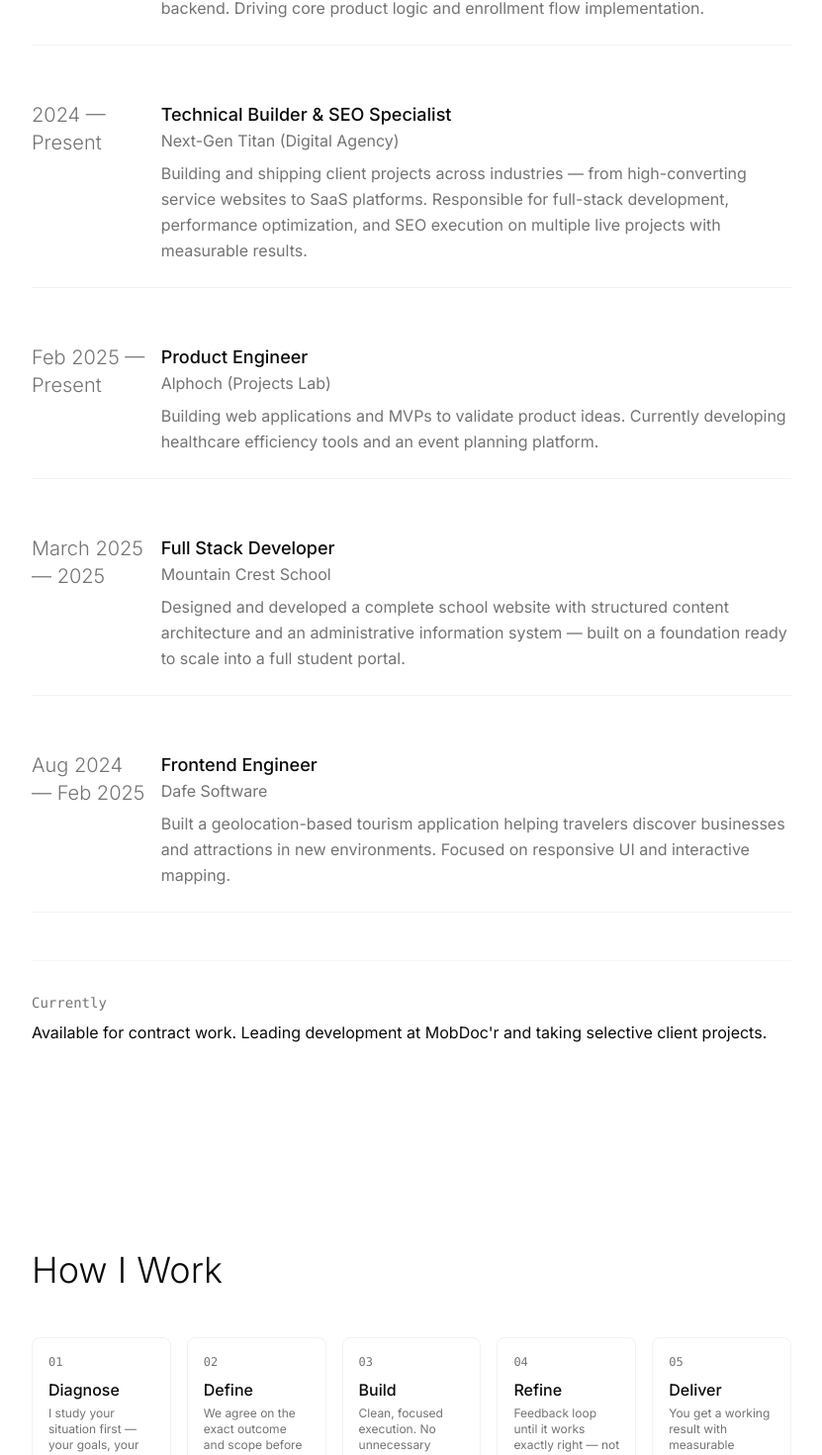
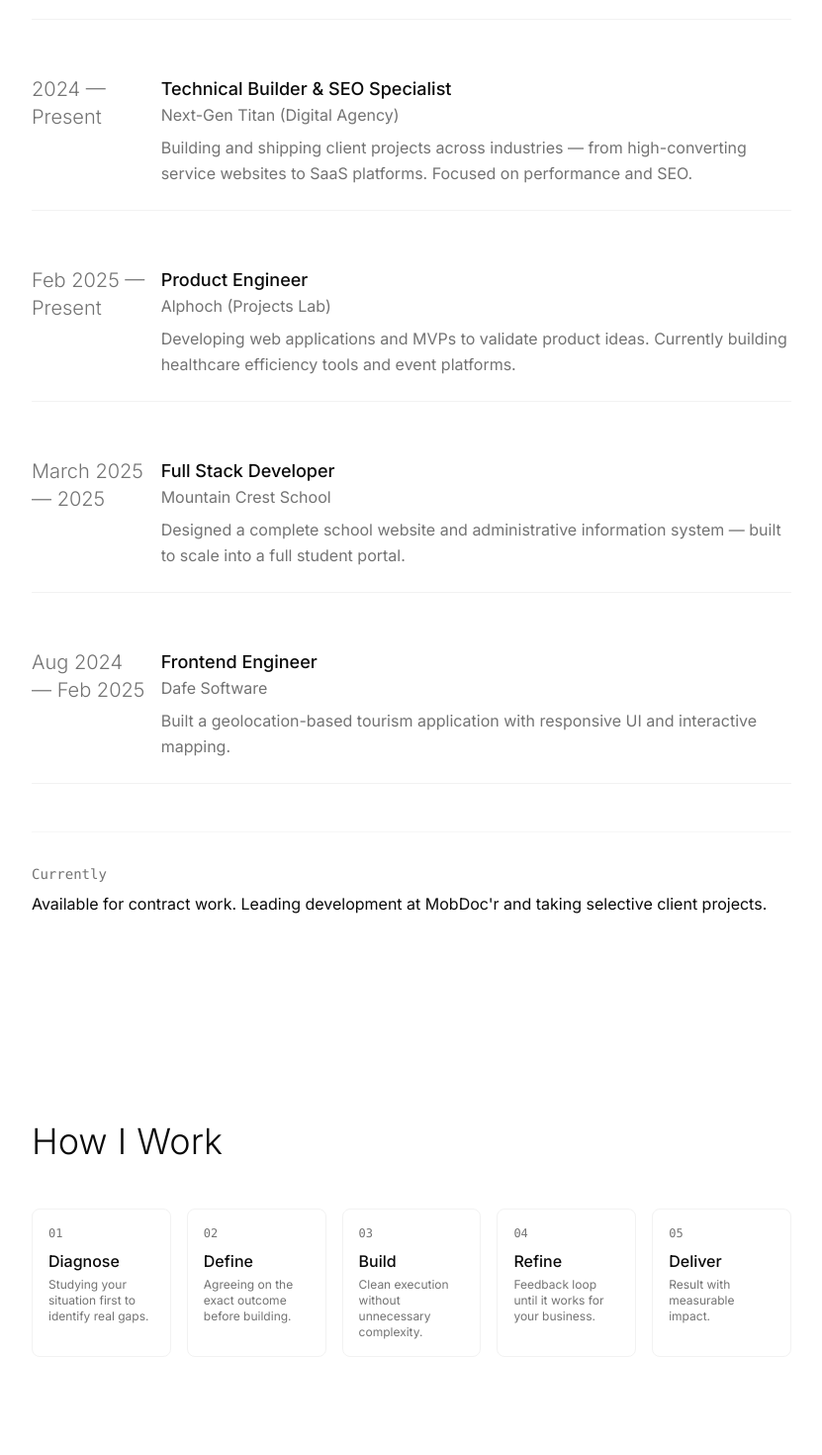
Before and after one commit to techchibuike/portfolio, a Next.js app: page / in a window 1280 px wide. Shown: the part 1157-2627 px from the top of the page at 99% size, without its empty margins (224-1055 px from the left). Built offline with nearby package versions, Linux system fonts and the light colour scheme.

Commit message:
feat: initialize portfolio landing page with experience, project showcase, and theme toggle

```diff
--- a/src/app/page.tsx
+++ b/src/app/page.tsx
@@ -18,73 +18,67 @@ const EXPERIENCE = [
     role: "Full Stack Developer",
     company: "MobDoc'r (Healthcare MVP)",
     description:
-      "Leading development of a healthcare platform connecting users to HMO plans across Nigeria. Built admin, user, and HMO dashboards on a scalable NestJS backend. Driving core product logic and enrollment flow implementation.",
+      "Leading development of a healthcare platform connecting users to HMO plans. Built admin, user, and HMO dashboards on a scalable NestJS backend.",
   },
   {
     year: "2024 — Present",
     role: "Technical Builder & SEO Specialist",
     company: "Next-Gen Titan (Digital Agency)",
     description:
-      "Building and shipping client projects across industries — from high-converting service websites to SaaS platforms. Responsible for full-stack development, performance optimization, and SEO execution on multiple live projects with measurable results.",
+      "Building and shipping client projects across industries — from high-converting service websites to SaaS platforms. Focused on performance and SEO.",
   },
   {
     year: "Feb 2025 — Present",
     role: "Product Engineer",
     company: "Alphoch (Projects Lab)",
     description:
-      "Building web applications and MVPs to validate product ideas. Currently developing healthcare efficiency tools and an event planning platform.",
+      "Developing web applications and MVPs to validate product ideas. Currently building healthcare efficiency tools and event platforms.",
   },
   {
     year: "March 2025 — 2025",
     role: "Full Stack Developer",
     company: "Mountain Crest School",
     description:
-      "Designed and developed a complete school website with structured content architecture and an administrative information system — built on a foundation ready to scale into a full student portal.",
+      "Designed a complete school website and administrative information system — built to scale into a full student portal.",
   },
   {
     year: "Aug 2024 — Feb 2025",
     role: "Frontend Engineer",
     company: "Dafe Software",
     description:
-      "Built a geolocation-based tourism application helping travelers discover businesses and attractions in new environments. Focused on responsive UI and interactive mapping.",
+      "Built a geolocation-based tourism application with responsive UI and interactive mapping.",
   },
 ];
 
 const WORK_DOORS = [
   {
     title: "Turn Interest Into Action",
-    description:
-      "For coaches, consultants, and service professionals getting attention online but not converting it into consistent clients or bookings.",
+    description: "For professionals getting online attention but struggling to convert it into consistent clients.",
     services: [
-      "Clean site that presents your offer clearly",
-      "Intake form that qualifies leads before they reach you",
-      "Direct booking flow — no back-and-forth DMs",
-      "Performance optimization and analytics setup",
-      "SEO so the right people find you first",
+      "Landing pages focused on results",
+      "Lead qualification flows",
+      "Streamlined booking",
+      "Performance & SEO",
     ],
   },
   {
-    title: "Build Your Product Right the First Time",
-    description:
-      "For startups and founders who need a working MVP or full application — built to scale, not just to demo.",
+    title: "Build Your Product Right",
+    description: "For startups needing a working MVP or full-stack application built to scale from day one.",
     services: [
-      "Full-stack web applications",
-      "Dashboard and admin systems",
-      "API development and database design",
-      "Deployment and DevOps",
-      "SaaS architecture and product logic",
+      "Full-stack web apps",
+      "Admin & Dashboard systems",
+      "API & Database design",
+      "Deployment & DevOps",
     ],
   },
   {
-    title: "Fix What's Already Broken",
-    description:
-      "For businesses with an existing site or system that isn't performing — slow, unclear, or not converting.",
+    title: "Fix What's Broken",
+    description: "For businesses with an existing system that isn't performing — slow, unclear, or not converting.",
     services: [
-      "Performance and load time fixes",
-      "Conversion rate optimization",
-      "SEO and visibility setup",
-      "Lead capture and analytics integration",
-      "Mobile experience improvements",
+      "Performance & Load time",
+      "Conversion Optimization",
+      "Search visibility (SEO)",
+      "Mobile UX fixes",
     ],
   },
 ];
@@ -93,11 +87,11 @@ const PROJECTS = [
   {
     id: 1,
     year: "2024",
-    name: "Career Coach Experts — via Next-Gen Titan",
+    name: "Career Coach Experts",
     description:
-      "Built a high-ticket consultation funnel and global authority positioning system for a career coaching brand. Turned scattered online presence into a consistent, bookable pipeline of serious clients.",
-    tech: ["Professional Services", "Funnel", "SEO", "Authority Building"],
-    results: "320% increase in bookings · Global authority positioning",
+      "Built a consultation funnel and global authority positioning system for a career coaching brand.",
+    tech: ["Funnel", "SEO", "Authority"],
+    results: "320% increase in bookings",
     demo: "https://www.career-coach-experts.com/",
     github: null,
     type: "client",
@@ -105,11 +99,11 @@ const PROJECTS = [
   {
     id: 2,
     year: "2024",
-    name: "Better Body Massage — via Next-Gen Titan",
+    name: "Better Body Massage",
     description:
-      "Built a high-converting digital presence for a medical massage clinic in Florida. Designed around one goal: turning site visitors into booked appointments, with seamless booking integration and a clear service layout.",
-    tech: ["Healthcare", "Lead Generation", "Booking Flow"],
-    results: "200% increase in leads · Seamless booking integration",
+      "High-converting digital presence built to turn site visitors into booked appointments.",
+    tech: ["Healthcare", "Leads", "Booking"],
+    results: "200% increase in leads",
     demo: "https://betterbodymassage.com/",
     github: null,
     type: "client",
@@ -117,11 +111,11 @@ const PROJECTS = [
   {
     id: 3,
     year: "2024",
-    name: "The Botox Barn — via Next-Gen Titan",
+    name: "The Botox Barn",
     description:
-      "Premium aesthetic branding and local search dominance for an elite wellness clinic. Built to attract high-intent local clients through strong positioning and precise technical SEO execution.",
+      "Premium aesthetic branding and local search dominance for an elite wellness clinic.",
     tech: ["Healthcare", "Local SEO", "Branding"],
-    results: "250% lead growth · Local SEO dominance",
+    results: "250% lead growth",
     demo: "https://www.thebotoxbarn.com/",
     github: null,
     type: "client",
@@ -129,11 +123,11 @@ const PROJECTS = [
   {
     id: 4,
     year: "2024",
-    name: "Genova Appartamenti — via Next-Gen Titan",
+    name: "Genova Appartamenti",
     description:
-      "Streamlined direct booking platform for a top-rated vacation rental in Genoa. Designed to cut OTA dependency and move guests from discovery to confirmed booking.",
-    tech: ["Hospitality", "Direct Booking", "Mobile"],
-    results: "Direct booking pipeline · 100% mobile optimised",
+      "Direct booking platform designed to cut OTA dependency and streamline guest bookings.",
+    tech: ["Hospitality", "Booking", "Mobile"],
+    results: "Direct booking pipeline · 100% Mobile",
     demo: "https://lalucesugenovaappartamenti.com/",
     github: null,
     type: "client",
@@ -141,11 +135,11 @@ const PROJECTS = [
   {
     id: 5,
     year: "2024",
-    name: "Jake's Tree & Turf — via Next-Gen Titan",
+    name: "Jake's Tree & Turf",
     description:
-      "Comprehensive digital presence and local SEO strategy for a specialized landscaping and tree service in Maryland. Showcased 15+ years of expertise.",
-    tech: ["Local Business", "SEO", "Lead Generation"],
-    results: "15+ years of expertise showcased · 4 core service pillars",
+      "Digital presence and local SEO strategy for a landscape and tree service in Maryland.",
+    tech: ["SEO", "Lead Generation"],
+    results: "15+ years expertise showcased",
     demo: "https://www.jakestreeandturf.com",
     github: null,
     type: "client",
@@ -153,11 +147,11 @@ const PROJECTS = [
   {
     id: 6,
     year: "2024 — Present",
-    name: "MobDoc'r Healthcare Platform",
+    name: "MobDoc'r Health",
     description:
-      "Full-stack MVP connecting Nigerians to HMO health insurance plans through a streamlined 3-step enrollment flow. Built three integrated dashboards on a scalable architecture.",
+      "Full-stack MVP connecting Nigerians to HMO plans through a streamlined enrollment flow.",
     tech: ["SaaS", "Healthcare", "Full-Stack"],
-    results: "3-step enrollment flow · National scale architecture",
+    results: "3-step enrollment flow",
     demo: "https://mobdocr-two.vercel.app",
     github: null,
     type: "client",
@@ -167,9 +161,9 @@ const PROJECTS = [
     year: "2025",
     name: "ClinicFlow Pro",
     description:
-      "Specialized clinic management platform built to reduce admin workload and improve patient experience. Includes online booking, SMS reminders, patient portal, and automated workflow logic.",
-    tech: ["SaaS", "Healthcare", "Automation"],
-    results: "45% efficiency gain · Fully automated workflows",
+      "Clinic management platform with online booking, SMS reminders, and patient portal.",
+    tech: ["SaaS", "Automation"],
+    results: "45% efficiency gain",
     demo: "https://clinicflow-pro.alphoch.com",
     github: null,
     type: "client",
@@ -179,9 +173,9 @@ const PROJECTS = [
     year: "2025",
     name: "FGT Events",
     description:
-      "High-performance ticketing and event management platform engineered to handle massive simultaneous traffic without breaking. Built for scale from the ground up.",
+      "High-performance ticketing platform engineered to handle massive simultaneous traffic.",
     tech: ["SaaS", "Events", "High Concurrency"],
-    results: "50K+ tickets sold · High traffic ready",
+    results: "50K+ tickets sold",
     demo: "https://fgt.koordi.net",
     github: null,
     type: "client",
@@ -191,9 +185,9 @@ const PROJECTS = [
     year: "2025",
     name: "Mountain Crest School",
     description:
-      "Designed and built a complete school website with structured content architecture and an administrative information system — built as a foundation ready to grow into a full student portal.",
-    tech: ["Education", "Web Development", "CMS"],
-    results: "Scalable architecture · CMS integrated",
+      "Complete school website with structured architecture and administrative information system.",
+    tech: ["Education", "CMS"],
+    results: "Scalable arquitecture",
     demo: "http://mountaincrest.sch.ng",
     github: null,
     type: "client",
@@ -511,9 +505,7 @@ export default function Home() {
 
               <div className="space-y-4 sm:space-y-6 max-w-lg">
                 <p className="text-base sm:text-lg text-muted-foreground leading-relaxed">
-                  Full-stack builder and technical problem-solver. Available for
-                  contract and freelance projects. Focused on real outcomes,
-                  clean execution, and measurable results.
+                  Full-stack builder focused on technical problem-solving and high-impact business results.
                 </p>
 
                 <div className="flex items-center gap-4">
@@ -639,24 +631,28 @@ export default function Home() {
                 {
                   step: "01",
                   title: "Diagnose",
-                  desc: "I study your situation first — your goals, your gaps, and what's actually holding things back.",
+                  desc: "Studying your situation first to identify real gaps.",
                 },
                 {
                   step: "02",
                   title: "Define",
-                  desc: "We agree on the exact outcome and scope before anything gets built.",
+                  desc: "Agreeing on the exact outcome before building.",
                 },
                 {
                   step: "03",
                   title: "Build",
-                  desc: "Clean, focused execution. No unnecessary complexity, no scope creep.",
+                  desc: "Clean execution without unnecessary complexity.",
                 },
                 {
                   step: "04",
                   title: "Refine",
-                  desc: "Feedback loop until it works exactly right — not just technically, but for your business.",
+                  desc: "Feedback loop until it works for your business.",
                 },
-                { step: "05", title: "Deliver", desc: "You get a working result with measurable impact, not just a finished file." },
+                {
+                  step: "05",
+                  title: "Deliver",
+                  desc: "Result with measurable impact.",
+                },
               ].map((item) => (
                 <div
                   key={item.step}
```
